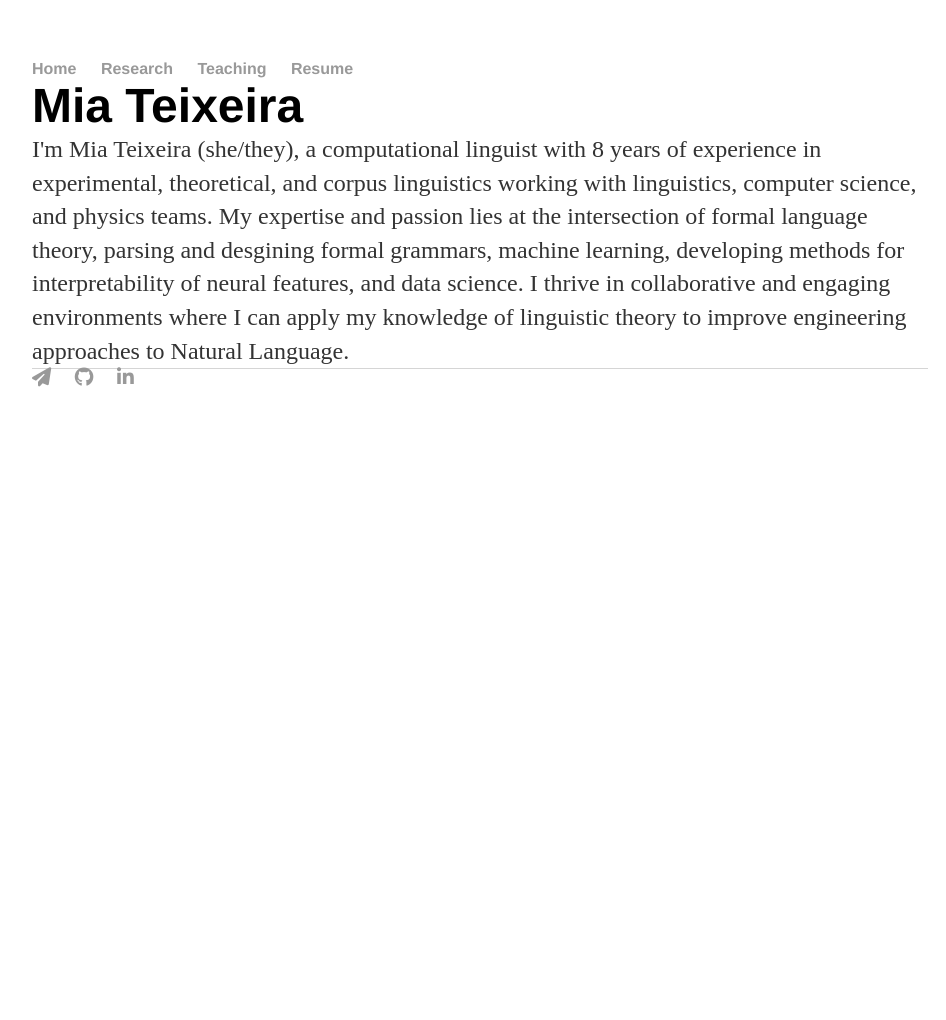
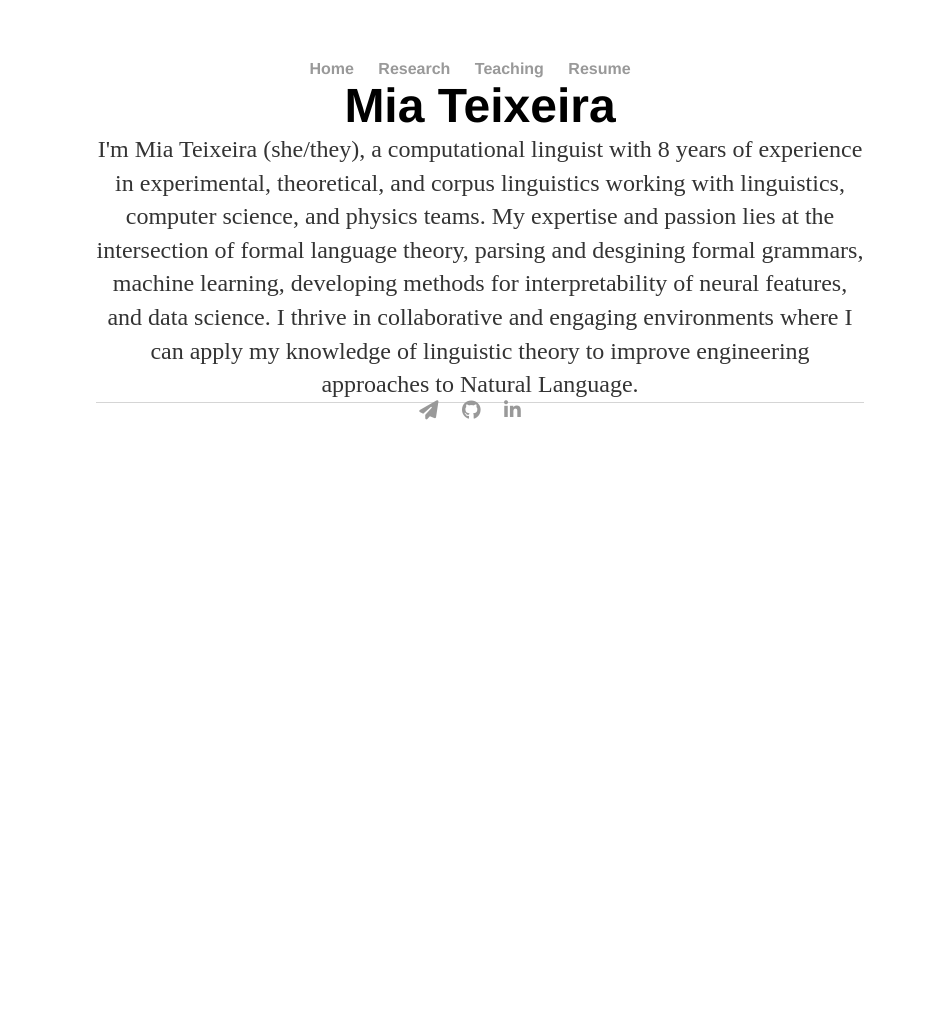
Before and after one commit to miateixeira/miateixeira.github.io, a Jekyll site: the page built from index.html, in a window 1280 px wide. Shown: the whole page, without its empty margins (160-1106 px from the left). Built offline with Jekyll 4.4.1, drawn with Linux system fonts in a browser that asks for light colours; nearby versions of some CDN libraries.

Commit message:
center align text in body

```diff
--- a/css/main.css
+++ b/css/main.css
@@ -5,8 +5,9 @@
 }
 body {
     margin: 60px auto;
-    width: 70%;
+    width: 60%;
     min-height: 100vh;
+    text-align: center;
 }
 .container {
     height: auto;
```
